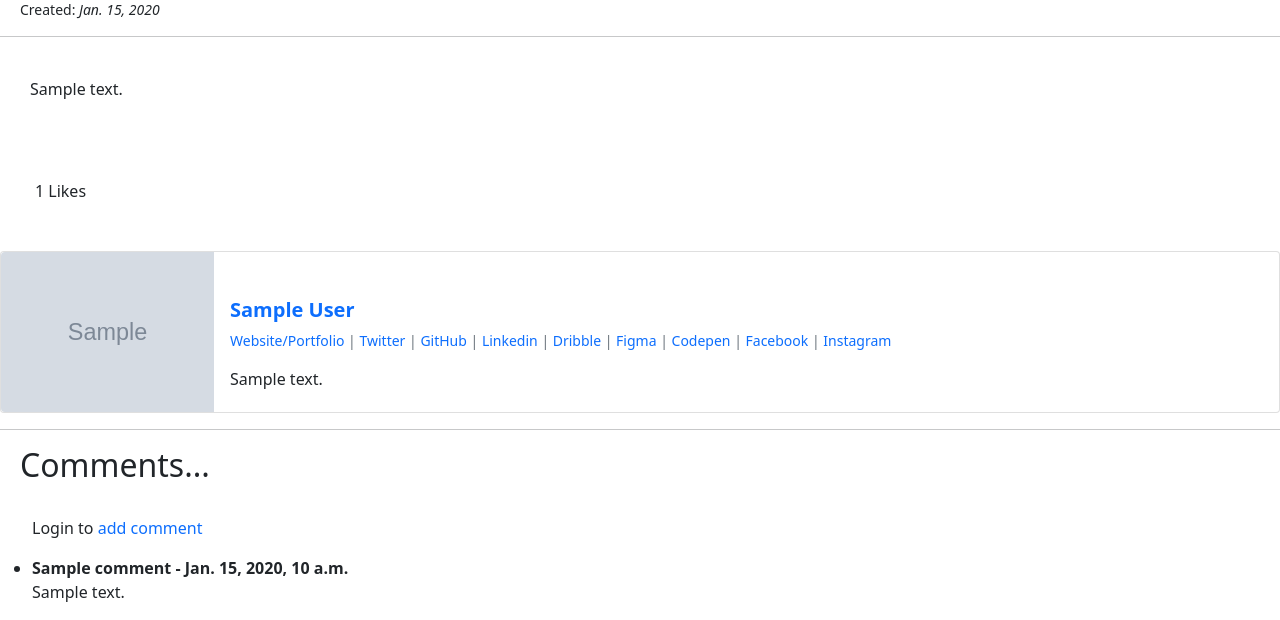
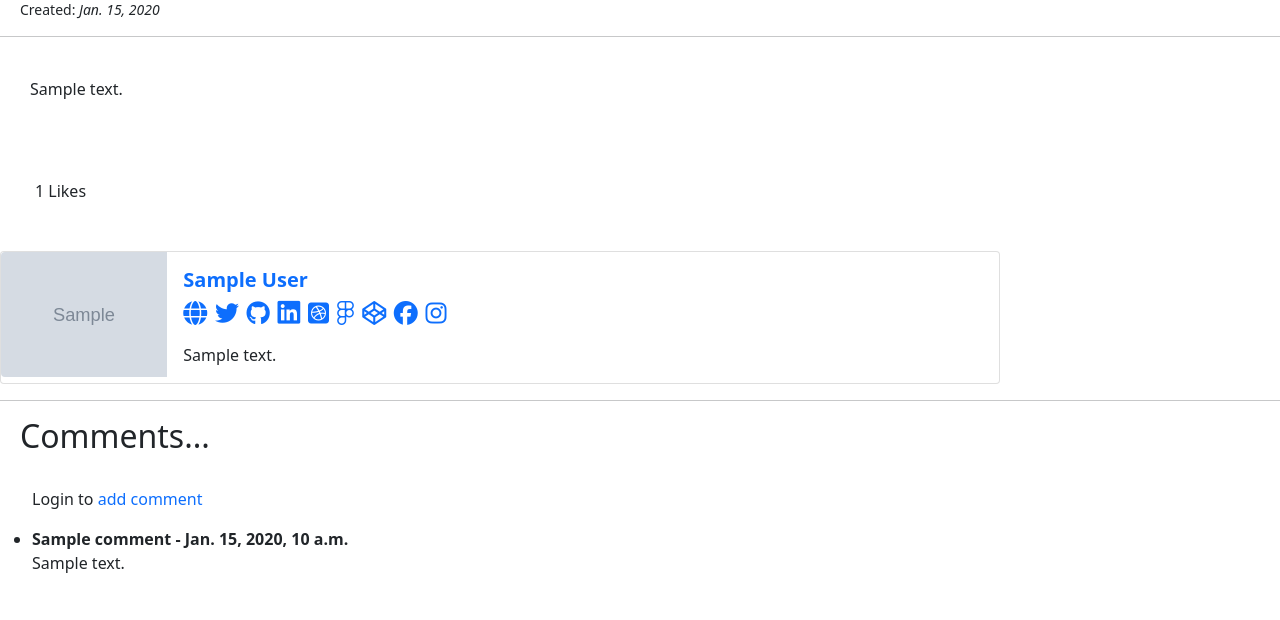
Before and after one commit to jacklee2020716/Chryz-Hub-Blogs, a Django app: page /1/ in a window 1280 px wide. Shown: the part 735-1355 px from the top of the page. After the commit the page ends 1308 px from the top, so only its background shows below. Run offline with Django 3.2, Linux system fonts and the light colour scheme; tables that the repository leaves empty hold one stand-in row (values such as "Sample post"); grey boxes marked "Sample" are stand-in pictures; some libraries are stand-ins or nearby versions.

Commit message:
stylings

```diff
--- a/chryzhub_blogs/blog_app/models.py
+++ b/chryzhub_blogs/blog_app/models.py
@@ -17,7 +17,7 @@ class Category(models.Model):
 
 class UserProfile(models.Model):
     user = models.OneToOneField(User, null=True, on_delete = models.CASCADE)
-    bio = models.TextField()
+    bio = models.TextField(max_length=160)
     profile_pic = models.ImageField(blank= True, null=True, upload_to='images/profile_pics')
     website_url = models.CharField(max_length=250, null = True, blank = True)
     twitter_url = models.CharField(max_length=250, null = True, blank = True)
--- a/chryzhub_blogs/blog_app/static/blog_app/css/styles.css
+++ b/chryzhub_blogs/blog_app/static/blog_app/css/styles.css
@@ -193,6 +193,14 @@ a#cke_25.cke_button.cke_button__anchor.cke_button_off{
   display: none;
 }
 
+.card.mb-3{
+  width: 1000px;
+}
+
+.card-title{
+  margin-top: 0;
+}
+
 #submit-btn{
   margin-left: 10px;
 }
--- a/chryzhub_blogs/blog_app/templates/blog_detail.html
+++ b/chryzhub_blogs/blog_app/templates/blog_detail.html
@@ -64,39 +64,41 @@
           <div class="col-md-10">
             <div class="card-body">
               <h5 class="card-title">
-                {% if post.author.userprofile %}
+                <div class="blog-author-name">
+                  {% if post.author.userprofile %}
                   <a href="{% url 'show_profile_page' post.author.userprofile.id %}">{{post.author.first_name}} {{post.author.last_name}}</a>
                 {% else %}
                   {{post.author.first_name}} {{post.author.last_name}}
                 {% endif %}
+                </div>
               </h5>
               <p class="small text-muted">
                 {% if post.author.userprofile.website_url %}
-                  <a href="{{ post.author.userprofile.website_url}}">Website/Portfolio</a>
+                  <a href="{{ post.author.userprofile.website_url}}"><i style="font-size: 24px; margin-right: 4px;" class="fas fa-globe"></i></a>
                 {% endif %}
                 {% if post.author.userprofile.twitter_url %}
-                  | <a href="{{ post.author.userprofile.twitter_url}}">Twitter</a>
+                  <a href="{{ post.author.userprofile.twitter_url}}"><i style="font-size: 24px; margin-right: 4px;" class="fab fa-twitter"></i></a>
                 {% endif %}
                 {% if post.author.userprofile.github_url %}
-                  | <a href="{{ post.author.userprofile.github_url}}">GitHub</a>
+                  <a href="{{ post.author.userprofile.github_url}}"><i style="font-size: 24px; margin-right: 4px;" class="fab fa-github"></i></a>
                 {% endif %}
-                {% if post.author.userprofile.github_url %}
-                  | <a href="{{ post.author.userprofile.linkedin_url}}">Linkedin</a>
+                {% if post.author.userprofile.linkedin_url %}
+                  <a href="{{ post.author.userprofile.linkedin_url}}"><i style="font-size: 26px; margin-right: 4px;" class="fab fa-linkedin"></i></a>
                 {% endif %}
                 {% if post.author.userprofile.dribble_url %}
-                  | <a href="{{ post.author.userprofile.dribble_url}}">Dribble</a>
+                  <a href="{{ post.author.userprofile.dribble_url}}"><i style="font-size: 24px; margin-right: 4px;" class="fab fa-dribbble-square"></i></a>
                 {% endif %}
-                {% if post.author.userprofile.dribble_url %}
-                  | <a href="{{ post.author.userprofile.figma_url}}">Figma</a>
+                {% if post.author.userprofile.figma_url %}
+                  <a href="{{ post.author.userprofile.figma_url}}"><i style="font-size: 24px; margin-right: 4px;" class="fab fa-figma"></i></a>
                 {% endif %}
                 {% if post.author.userprofile.codepen_url %}
-                  | <a href="{{ post.author.userprofile.codepen_url}}">Codepen</a>
+                  <a href="{{ post.author.userprofile.codepen_url}}"><i style="font-size: 24px; margin-right: 4px;" class="fab fa-codepen"></i></a>
                 {% endif %}
                 {% if post.author.userprofile.facebook_url %}
-                  | <a href="{{ post.author.userprofile.facebook_url}}">Facebook</a>
+                  <a href="{{ post.author.userprofile.facebook_url}}"><i style="font-size: 24px; margin-right: 4px;" class="fab fa-facebook"></i></a>
                 {% endif %}
                 {% if post.author.userprofile.instagram_url %}
-                  | <a href="{{ post.author.userprofile.instagram_url}}">Instagram</a>
+                  <a href="{{ post.author.userprofile.instagram_url}}"><i style="font-size: 24px; margin-right: 4px;" class="fab fa-instagram"></i></a>
                 {% endif %}
               </p>
               <p class="card-text">
@@ -111,7 +113,7 @@
       <br>
       {% if user.is_authenticated%}
         {% if not post.comments.all %}
-          No comments yet, be the first to <a href="{% url 'add_comment' post.pk %}">comment<span class="material-icons">insert_comment</span></a>
+          No comments yet, be the first <a href="{% url 'add_comment' post.pk %}"><i style="font-size: 20px;" class="fas fa-comments"></i></a>
           {% else %}
           <p>Add <a href="{% url 'add_comment' post.pk %}">a comment</a></p>
           <ul>
```
Also changed, not shown: chryzhub_blogs/blog_app/migrations/0003_alter_userprofile_bio.py (added).
